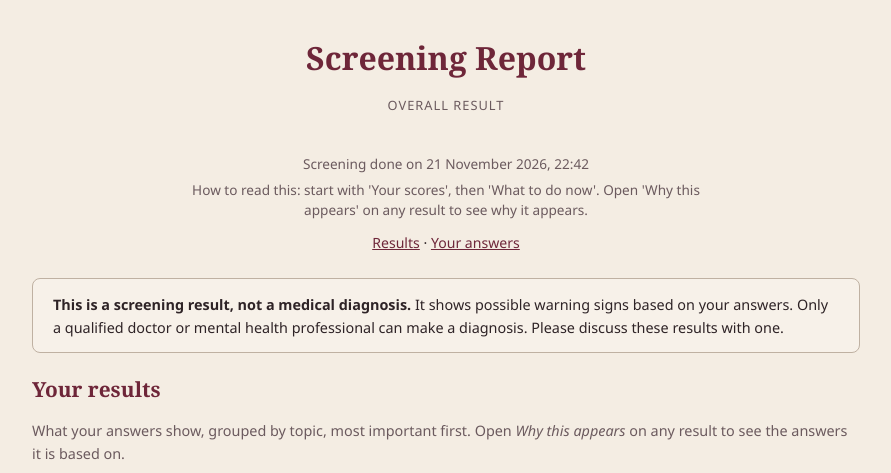
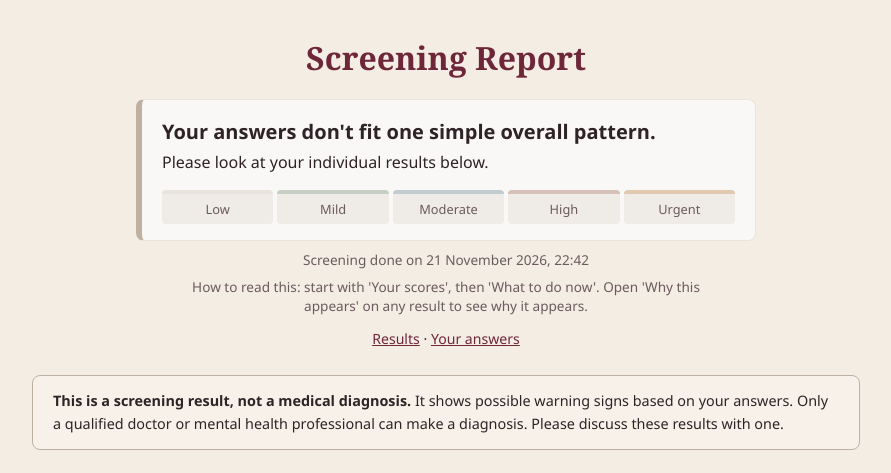
Before and after one commit to SubhanKhanTrekker05/VCogniRule, a Spring app: template src/main/resources/templates/report.html in a window 1280 px wide. Shown: the top 473 px of the page, without its empty margins (194-1085 px from the left). Run offline with Thymeleaf, Linux system fonts and the light colour scheme; the template is opened without the code that fills it, so the values that code supplies are empty; database files in the repository are not loaded.

Commit message:
Report top: friendly summary card (plain headline, kind line, Low-Urgent level scale) instead of the one-word badge

```diff
--- a/src/main/resources/static/css/style.css
+++ b/src/main/resources/static/css/style.css
@@ -653,3 +653,24 @@ mark { background: var(--amber-bg); color: var(--amber-text); padding: 0 2px; bo
   .glance-grid, .card .glance-grid { grid-template-columns: repeat(5, minmax(0, 1fr)); }
   .glance-tile, .glance-dot, .glance-key i { -webkit-print-color-adjust: exact; print-color-adjust: exact; }
 }
+
+/* ---- Friendly summary card at the top of the report (replaces the one-word badge) ---- */
+.summary-card { --lvl: var(--info-border); max-width: 620px; margin: 1rem auto 0; padding: 1.1rem 1.25rem 1rem;
+  background: color-mix(in srgb, var(--lvl) 9%, #fff); border: 1px solid color-mix(in srgb, var(--lvl) 35%, #fff);
+  border-left: 6px solid var(--lvl); border-radius: var(--radius); text-align: left; }
+.summary-card.lvl-low { --lvl: var(--info-border); }
+.summary-card.lvl-mild { --lvl: var(--sage); }
+.summary-card.lvl-moderate { --lvl: var(--moderate); }
+.summary-card.lvl-high { --lvl: var(--terracotta); }
+.summary-card.lvl-urgent { --lvl: var(--amber); }
+.summary-headline { font-size: 1.25rem; font-weight: 700; color: var(--text); margin: 0; line-height: 1.35; }
+.summary-kind { font-size: 1rem; color: var(--text); margin: 0.35rem 0 0; }
+.level-scale { list-style: none; padding: 0; margin: 0.9rem 0 0; display: grid; grid-template-columns: repeat(5, 1fr); gap: 4px; }
+.level-scale li { text-align: center; font-size: 0.8rem; padding: 0.3rem 0.1rem; border-radius: 4px;
+  color: var(--text-muted); background: #EFEBE6; border-top: 4px solid color-mix(in srgb, var(--c) 35%, #fff); }
+.ls-low { --c: var(--info-border); } .ls-mild { --c: var(--sage); } .ls-moderate { --c: var(--moderate); }
+.ls-high { --c: var(--terracotta); } .ls-urgent { --c: var(--amber); }
+.level-scale li.is-current { font-weight: 700; color: var(--text); border-top-color: var(--c);
+  background: color-mix(in srgb, var(--c) 22%, #fff); box-shadow: inset 0 0 0 1px var(--c); }
+.summary-card .overall-note { margin: 0.7rem 0 0; max-width: none; }
+@media print { .summary-card, .level-scale li { -webkit-print-color-adjust: exact; print-color-adjust: exact; } }
--- a/src/main/resources/templates/report.html
+++ b/src/main/resources/templates/report.html
@@ -14,19 +14,56 @@
         <!-- Header + overall result -->
         <div class="report-header">
             <h1>Screening Report</h1>
-            <span class="overall-label">Overall result</span>
-            <span th:text="${#strings.toUpperCase(report.overallLabel)}"
-                  th:class="'severity-banner severity-' + ${report.overallKey}">MODERATE</span>
-            <!-- One plain sentence for each severity, so the one-word banner is understood at a glance.
-                 (Needs attention / Not determined / Not classified already have their own note below.) -->
-            <p class="overall-meaning" th:switch="${report.overallKey}">
-                <span th:case="'minimal'">Your answers show few or no signs of concern.</span>
-                <span th:case="'mild'">Your answers show some mild signs. Keep an eye on how you feel, and talk to someone you trust if it continues.</span>
-                <span th:case="'moderate'">Your answers show signs that are worth talking about with a doctor or counsellor.</span>
-                <span th:case="'severe'">Your answers show strong signs. Please speak to a doctor or mental health professional soon.</span>
-                <span th:case="'critical'">Your answers show a serious concern. Please contact a helpline or emergency services now.</span>
-            </p>
-            <p th:if="${report.overallNote != null}" class="overall-note" th:text="${report.overallNote}">Note</p>
+            <!-- Friendly summary card: a plain headline + a kind line, and a level scale.
+                 Display only: it reads report.overallKey / report.hasCrisis (same logic and colours as before). -->
+            <div th:with="lvl=${report.hasCrisis or report.overallKey == 'attention' or report.overallKey == 'critical' ? 'urgent'
+                               : (report.overallKey == 'severe' ? 'high' : (report.overallKey == 'minimal' ? 'low'
+                               : (report.overallKey == 'mild' or report.overallKey == 'moderate' ? report.overallKey : 'none')))}"
+                 th:class="'summary-card lvl-' + ${lvl}" th:attr="data-overall=${report.overallKey}">
+                <th:block th:switch="${lvl}">
+                    <th:block th:case="'urgent'">
+                        <p class="summary-headline">Your answers show you may not be safe right now.</p>
+                        <p class="summary-kind">Please reach out for help today. You don't have to go through this alone.</p>
+                    </th:block>
+                    <th:block th:case="'high'">
+                        <p class="summary-headline">Your answers show strong signs of distress.</p>
+                        <p class="summary-kind">It's important to talk to a doctor or counsellor soon.</p>
+                    </th:block>
+                    <th:block th:case="'moderate'">
+                        <p class="summary-headline">Your answers show some signs worth talking about.</p>
+                        <p class="summary-kind">A visit to a doctor or counsellor could really help.</p>
+                    </th:block>
+                    <th:block th:case="'mild'">
+                        <p class="summary-headline">Your answers show a few mild signs.</p>
+                        <p class="summary-kind">Keep an eye on how you feel, and take care of yourself.</p>
+                    </th:block>
+                    <th:block th:case="'low'">
+                        <p class="summary-headline">Your answers show few or no signs of concern.</p>
+                        <p class="summary-kind">Keep up your healthy habits.</p>
+                    </th:block>
+                    <th:block th:case="*">
+                        <th:block th:if="${report.overallKey == 'undetermined'}">
+                            <p class="summary-headline">We can't give an overall result yet.</p>
+                            <p class="summary-kind">It needs the Depression &amp; Mood section. Your other results are below.</p>
+                        </th:block>
+                        <th:block th:unless="${report.overallKey == 'undetermined'}">
+                            <p class="summary-headline">Your answers don't fit one simple overall pattern.</p>
+                            <p class="summary-kind">Please look at your individual results below.</p>
+                        </th:block>
+                    </th:block>
+                </th:block>
+                <!-- Level scale: the current level is highlighted (none for Not determined / Not classified) -->
+                <ol class="level-scale" th:attr="aria-label='Overall level: ' + ${report.overallLabel}">
+                    <li class="ls-low" th:classappend="${lvl == 'low'} ? 'is-current'">Low</li>
+                    <li class="ls-mild" th:classappend="${lvl == 'mild'} ? 'is-current'">Mild</li>
+                    <li class="ls-moderate" th:classappend="${lvl == 'moderate'} ? 'is-current'">Moderate</li>
+                    <li class="ls-high" th:classappend="${lvl == 'high'} ? 'is-current'">High</li>
+                    <li class="ls-urgent" th:classappend="${lvl == 'urgent'} ? 'is-current'">Urgent</li>
+                </ol>
+                <!-- Only the partly-answered note adds something new (the other notes repeat the headline) -->
+                <p th:if="${report.overallNote != null and !report.hasCrisis and lvl != 'none'}" class="overall-note"
+                   th:text="${report.overallNote}">Note</p>
+            </div>
             <!-- When the screening was done (the report is built right after Submit) -->
             <p class="report-date" th:text="'Screening done on ' + ${#temporals.format(#temporals.createNow(), 'd MMMM yyyy, HH:mm')}">Screening done on 16 November 2026, 18:30</p>
             <p class="report-howto" th:if="${report.hasCrisis}">How to read this: start with 'Get help now', then
```
